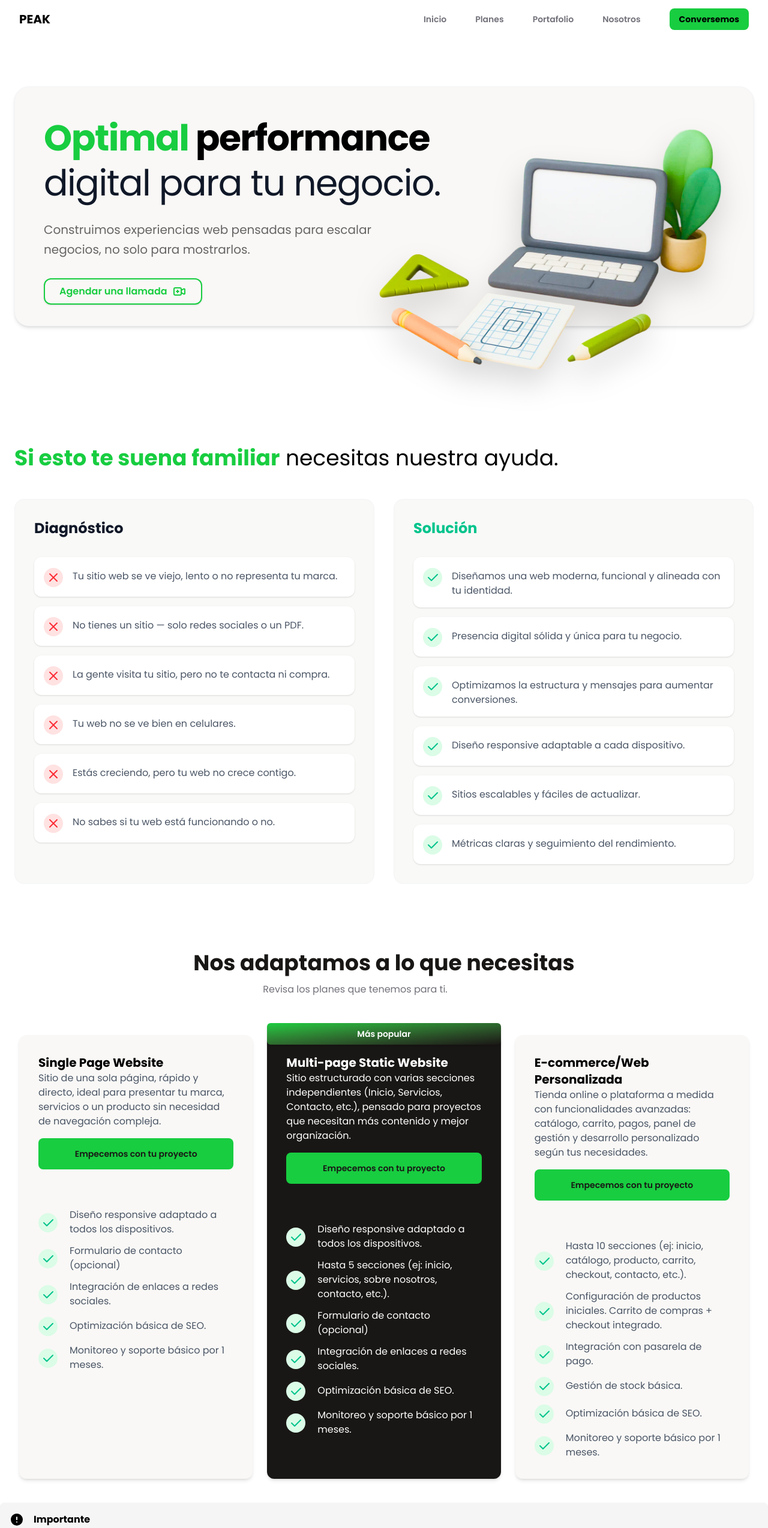
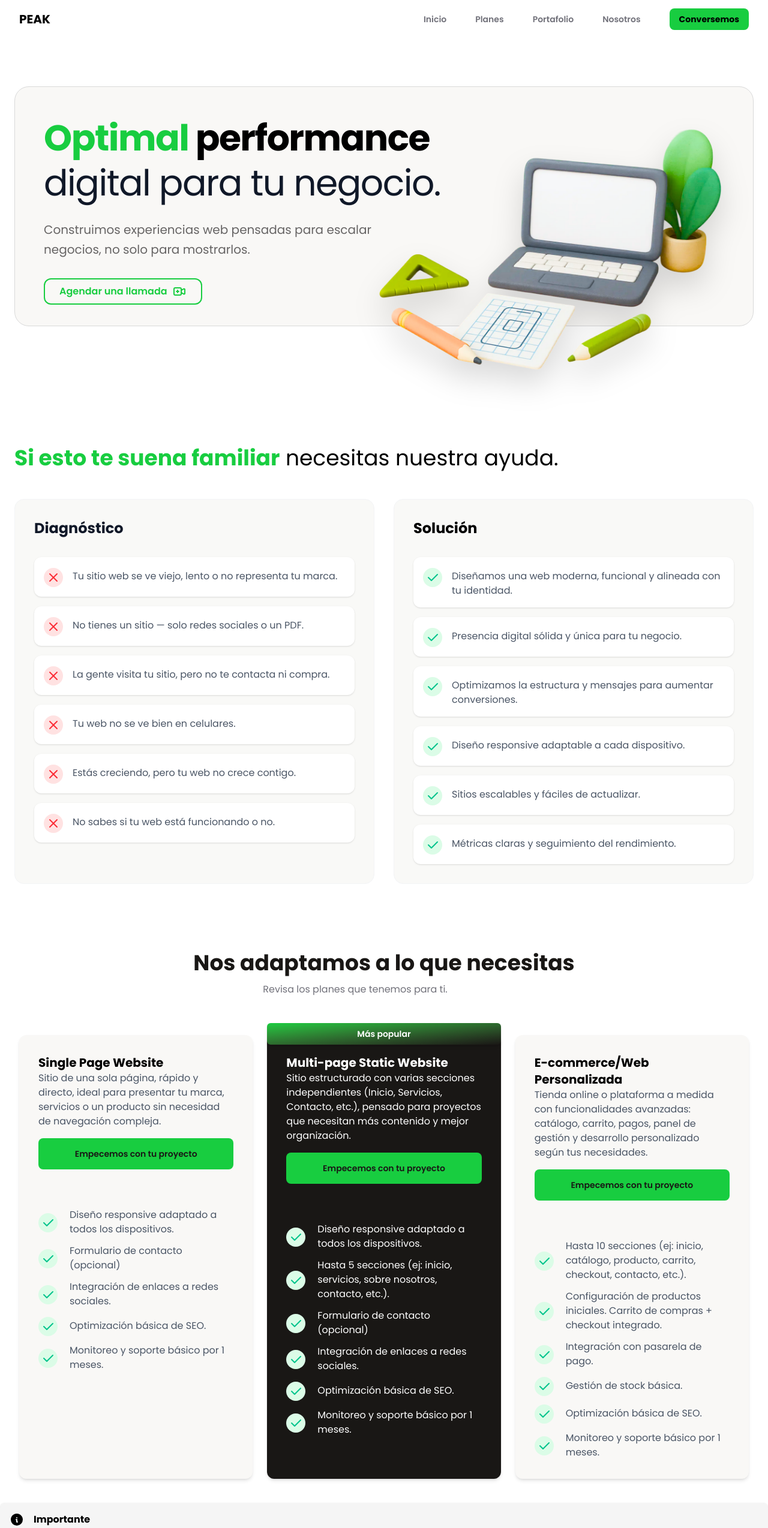
Before and after one commit to omar15hr/peak, a Next.js app: page / in a window 1280 px wide. Shown: the top 2548 px of the page at 60% size. Built offline with nearby package versions, Linux system fonts and the light colour scheme.

Commit message:
cambio de svg, cambio sombra hero y color texto

```diff
--- a/app/components/DiagnosisSection.tsx
+++ b/app/components/DiagnosisSection.tsx
@@ -60,7 +60,7 @@ export default function DiagnosisSection() {
           viewport={{ once: true }}
           className="bg-[#f9f9f7] p-8 rounded-2xl border border-gray-100"
         >
-          <h3 className="text-2xl font-bold mb-8 text-[#00c48c]">Solución</h3>
+          <h3 className="text-2xl font-bold mb-8 text-black">Solución</h3>
 
           <div className="space-y-4">
             {[
--- a/app/components/HeroSection.tsx
+++ b/app/components/HeroSection.tsx
@@ -25,7 +25,7 @@ export default function HeroSection() {
           />
         </motion.div>
 
-        <div className="bg-[#F9F8F6] h-150 md:h-100 rounded-3xl p-8 md:p-12 lg:p-12 pt-12 text-start md:pt-16 border border-gray-100 shadow-md">
+        <div className="bg-[#F9F8F6] h-150 md:h-100 rounded-3xl p-8 md:p-12 lg:p-12 pt-12 text-start md:pt-16 border border-[#D9D9D9]">
           <div className="max-w-2xl space-y-6">
             <motion.h1
               initial={{ opacity: 0, y: 25 }}
@@ -56,7 +56,7 @@ export default function HeroSection() {
               transition={{ duration: 0.6, ease: "easeOut", delay: 0.35 }}
               className="pt-2 flex justify-center md:justify-start"
             >
-              <button className="group inline-flex items-center gap-2 px-6 py-2 rounded-xl border-2 border-[#18CD40] font-semibold text-[#18CD40] hover:bg-[#18CD40] hover:text-white transition-all duration-300 ease-in-out shadow-sm hover:shadow-md cursor-pointer">
+              <button className="group inline-flex items-center gap-2 px-6 py-2 rounded-xl border-2 border-[#18CD40] font-semibold text-[#18CD40] hover:bg-[#18CD40] hover:text-white transition-all duration-300 ease-in-out  cursor-pointer">
                 <span>Agendar una llamada</span>
                 <VideoCallIcon />
               </button>
--- a/app/components/Icons.tsx
+++ b/app/components/Icons.tsx
@@ -84,7 +84,7 @@ export function CheckIcon() {
   );
 }
 
-export function AlertCircleIcon() {
+export function InfoIcon() {
   return (
     <svg
       xmlns="http://www.w3.org/2000/svg"
@@ -92,10 +92,10 @@ export function AlertCircleIcon() {
       height={24}
       viewBox="0 0 24 24"
       fill="currentColor"
-      className="icon icon-tabler icons-tabler-filled icon-tabler-alert-circle"
+      className="icon icon-tabler icons-tabler-filled icon-tabler-info-circle"
     >
       <path stroke="none" d="M0 0h24v24H0z" fill="none" />
-      <path d="M12 2c5.523 0 10 4.477 10 10a10 10 0 0 1 -19.995 .324l-.005 -.324l.004 -.28c.148 -5.393 4.566 -9.72 9.996 -9.72zm.01 13l-.127 .007a1 1 0 0 0 0 1.986l.117 .007l.127 -.007a1 1 0 0 0 0 -1.986l-.117 -.007zm-.01 -8a1 1 0 0 0 -.993 .883l-.007 .117v4l.007 .117a1 1 0 0 0 1.986 0l.007 -.117v-4l-.007 -.117a1 1 0 0 0 -.993 -.883z" />
+      <path d="M12 2c5.523 0 10 4.477 10 10a10 10 0 0 1 -19.995 .324l-.005 -.324l.004 -.28c.148 -5.393 4.566 -9.72 9.996 -9.72zm0 9h-1l-.117 .007a1 1 0 0 0 0 1.986l.117 .007v3l.007 .117a1 1 0 0 0 .876 .876l.117 .007h1l.117 -.007a1 1 0 0 0 .876 -.876l.007 -.117l-.007 -.117a1 1 0 0 0 -.764 -.857l-.112 -.02l-.117 -.006v-3l-.007 -.117a1 1 0 0 0 -.876 -.876l-.117 -.007zm.01 -3l-.127 .007a1 1 0 0 0 0 1.986l.117 .007l.127 -.007a1 1 0 0 0 0 -1.986l-.117 -.007z" />
     </svg>
   );
 }
--- a/app/components/Pricing.tsx
+++ b/app/components/Pricing.tsx
@@ -1,7 +1,7 @@
 "use client";
 
 import { motion } from "motion/react";
-import { AlertCircleIcon, CheckIcon } from "./Icons";
+import { InfoIcon, CheckIcon } from "./Icons";
 
 export default function Pricing() {
   const plans = [
@@ -155,7 +155,7 @@ export default function Pricing() {
       <div className="max-w-7xl mx-auto px-4 text-center bg-[#F5F5F5] py-4 mt-10 rounded-lg shadow-sm">
         <div className="flex gap-4">
           <div className="flex items-start justify-start gap-2">
-            <AlertCircleIcon />
+            <InfoIcon />
           </div>
           <div className="flex flex-col justify-start">
             <span className="font-bold self-start">Importante</span>
```
